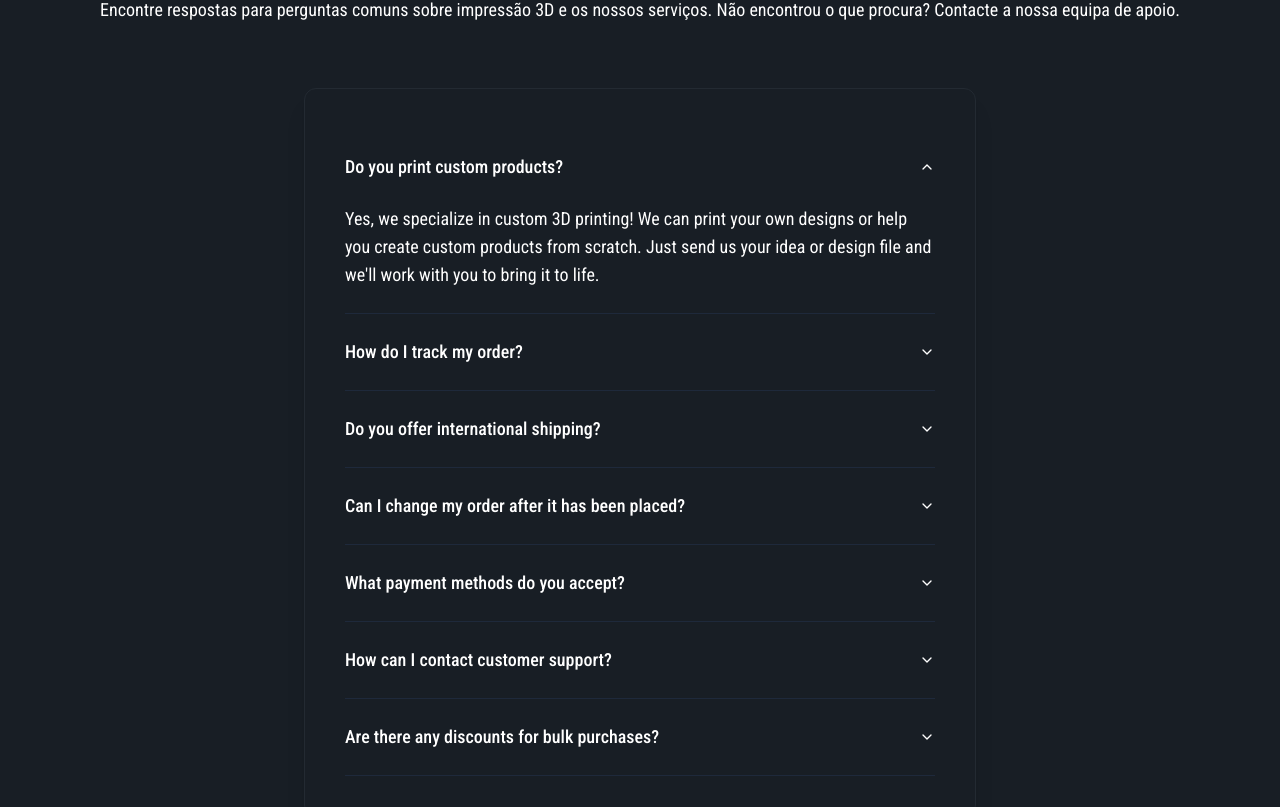
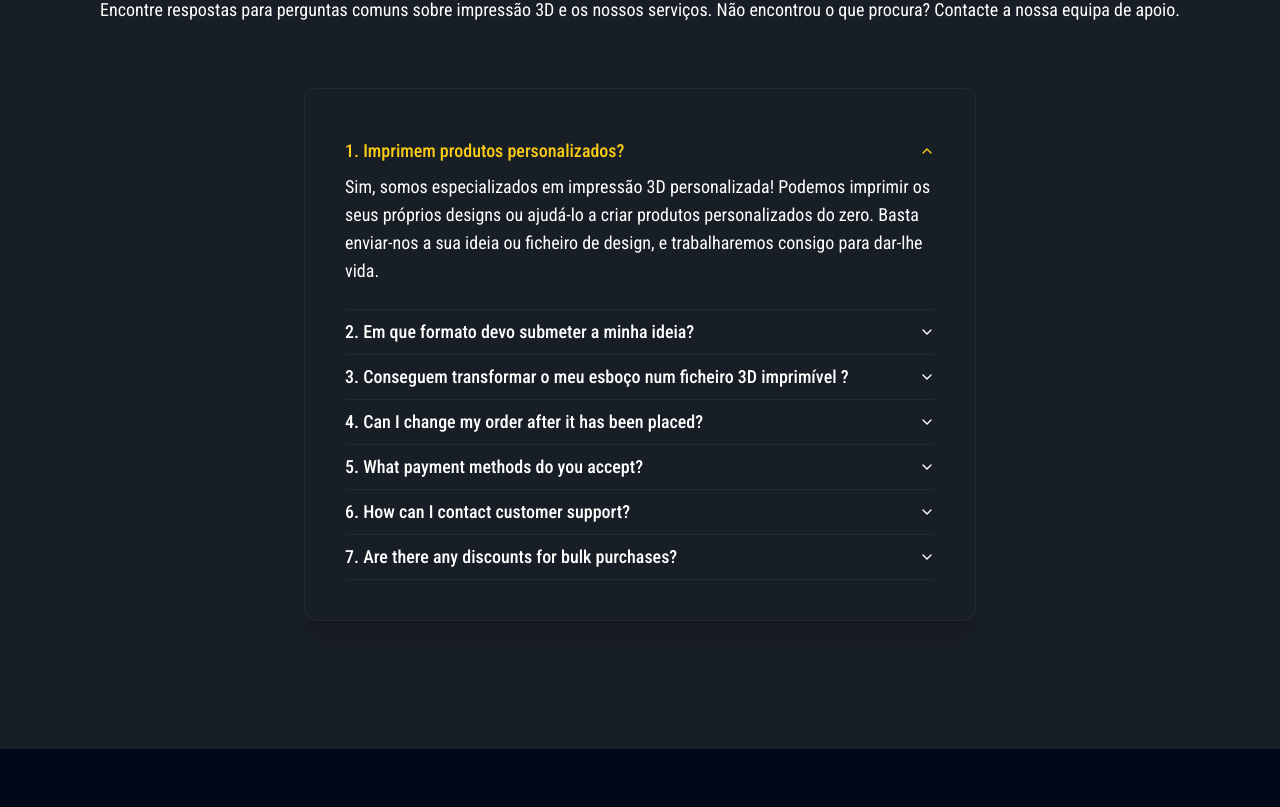
Before and after one commit to Kizenbahs/pt.carbonprint.lv, a React (Vite) app: page / in a window 1280 px wide. Shown: the part 858-1665 px from the top of the page. Built offline with nearby package versions, Linux system fonts and the light colour scheme.

Commit message:
Update FAQ questions and answers with numbering and new content

```diff
--- a/src/components/Faq.tsx
+++ b/src/components/Faq.tsx
@@ -26,42 +26,42 @@ interface Faq3Props {
 const faqItems = [
   {
     id: "faq-1",
-    question: "Do you print custom products?",
-    answer:
-      "Yes, we specialize in custom 3D printing! We can print your own designs or help you create custom products from scratch. Just send us your idea or design file and we'll work with you to bring it to life.",
+    question: "1. Imprimem produtos personalizados?",
+          answer:
+        "Sim, somos especializados em impressão 3D personalizada! Podemos imprimir os seus próprios designs ou ajudá-lo a criar produtos personalizados do zero. Basta enviar-nos a sua ideia ou ficheiro de design, e trabalharemos consigo para dar-lhe vida.",
   },
   {
     id: "faq-2",
-    question: "How do I track my order?",
-    answer:
-      "Once your order is shipped, you will receive an email with a tracking number. You can use this number on our website to track your order.",
+    question: "2. Em que formato devo submeter a minha ideia?",
+          answer:
+        "Pode enviar a sua ideia em praticamente qualquer formato — desde uma simples fotografia até a um esboço ou desenho detalhado. Assim que a recebermos, entraremos em contacto para discutir como podemos transformar a sua ideia num modelo 3D imprimível.",
   },
   {
     id: "faq-3",
-    question: "Do you offer international shipping?",
+    question: "3. Conseguem transformar o meu esboço num ficheiro 3D imprimível ?",
     answer:
-      "Yes, we ship to most countries worldwide. Shipping costs and delivery times vary depending on the destination.",
+      "Claro! Se tiver um esboço feito à mão ou apenas um conceito, podemos ajudá-lo a transformá-lo num modelo 3D devidamente preparado para impressão. A nossa equipa acompanha todo o processo de design para garantir que o ficheiro final corresponde às suas expectativas e está optimizado para impressão 3D",
   },
   {
     id: "faq-4",
-    question: "Can I change my order after it has been placed?",
+    question: "4. Can I change my order after it has been placed?",
     answer:
       "You can change your order within 24 hours of placing it by contacting our customer service team.",
   },
   {
     id: "faq-5",
-    question: "What payment methods do you accept?",
+    question: "5. What payment methods do you accept?",
     answer: "We accept all major credit cards, PayPal, and Apple Pay.",
   },
   {
     id: "faq-6",
-    question: "How can I contact customer support?",
+    question: "6. How can I contact customer support?",
     answer:
       "You can reach our customer support team via email at support@example.com or by calling 1-800-123-4567.",
   },
   {
     id: "faq-7",
-    question: "Are there any discounts for bulk purchases?",
+    question: "7. Are there any discounts for bulk purchases?",
     answer:
       "Yes, we offer discounts for bulk purchases. Please contact our sales team for more information.",
   },
@@ -95,10 +95,8 @@ const Faq = ({
             >
               {items.map((item) => (
                 <AccordionItem key={item.id} value={item.id}>
-                  <AccordionTrigger className="transition-opacity duration-200 hover:no-underline hover:opacity-60 text-white">
-                    <div className="font-medium sm:py-1 lg:py-2 lg:text-lg text-white">
-                      {item.question}
-                    </div>
+                  <AccordionTrigger className="transition-opacity duration-200 hover:no-underline hover:opacity-60 text-white data-[state=open]:text-yellow-400 font-medium sm:py-1 lg:py-2 lg:text-lg">
+                    {item.question}
                   </AccordionTrigger>
                   <AccordionContent className="sm:mb-1 lg:mb-2 text-white">
                     <div className="lg:text-lg text-white">
--- a/src/components/Navbar.tsx
+++ b/src/components/Navbar.tsx
@@ -100,7 +100,7 @@ const Navbar = () => {
               className="max-h-8"
               alt="Shadcn UI Navbar"
             />
-            <span className="text-lg font-semibold tracking-tighter">
+            <span className="text-xl font-semibold tracking-tighter">
               carbonprint
             </span>
           </a>
```
